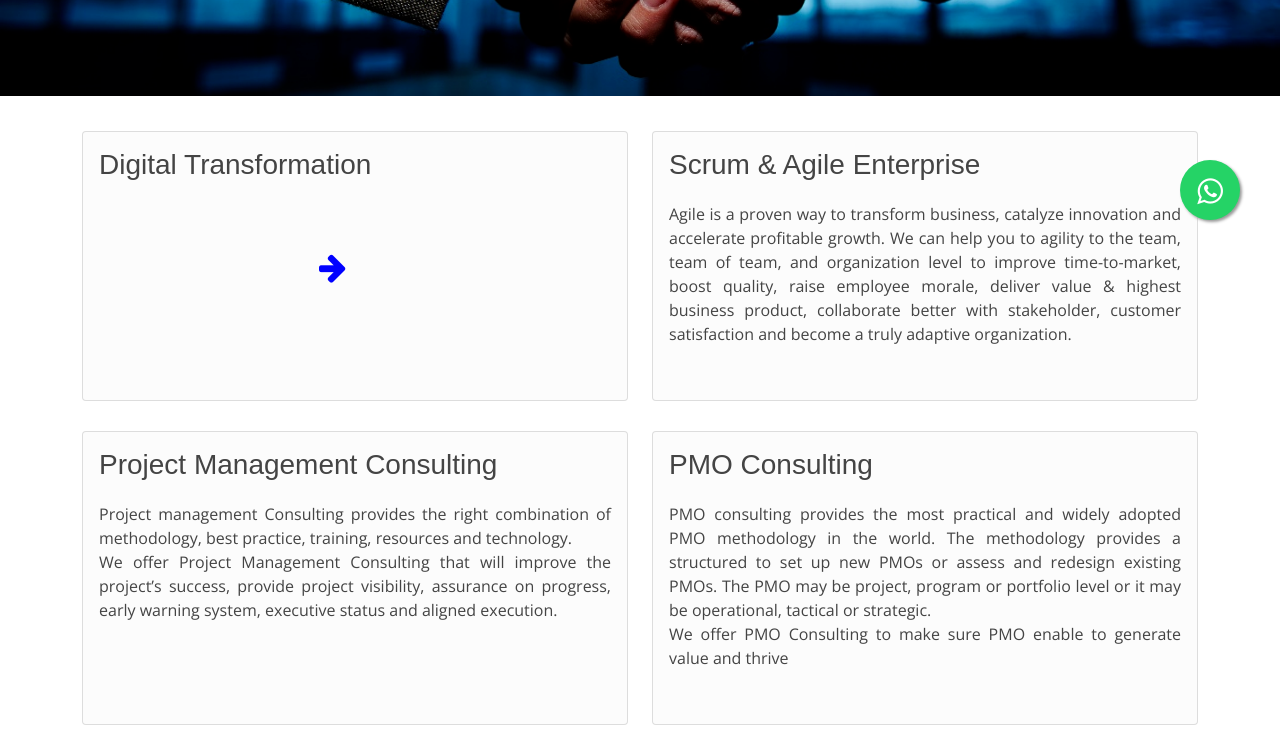
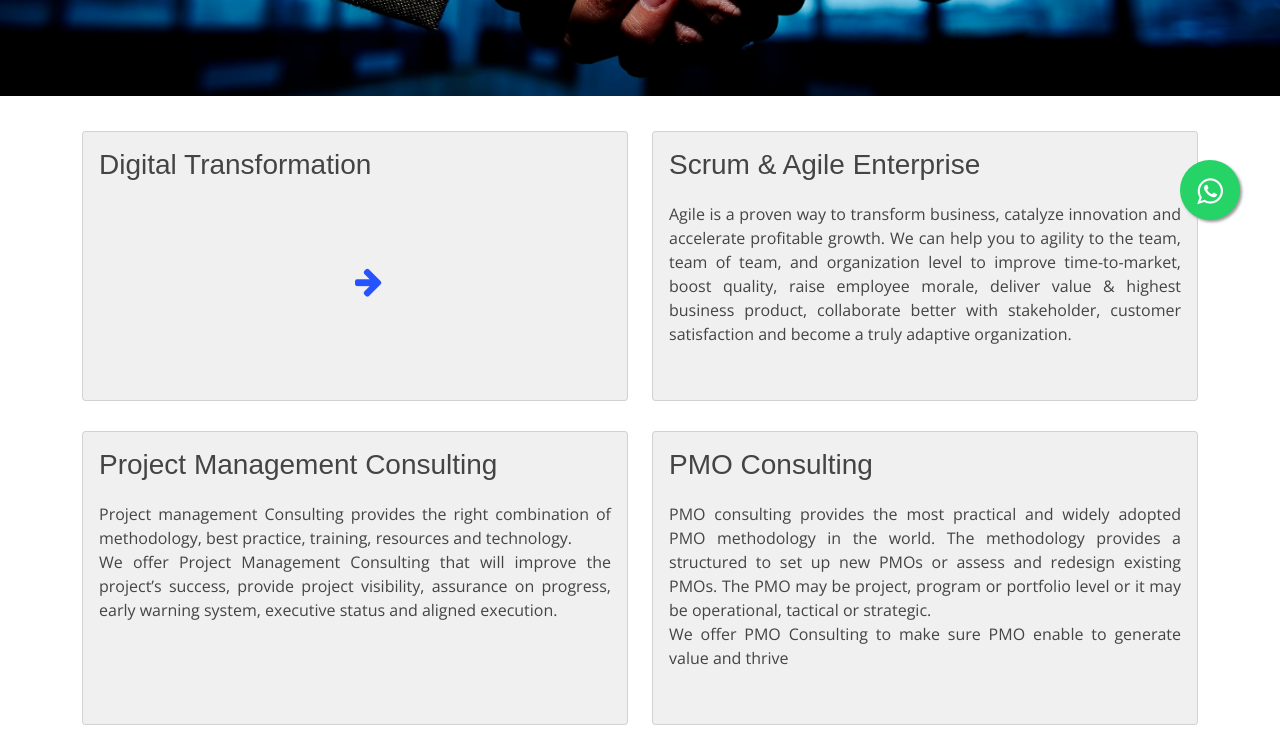
Before and after one commit to afikri/enetwoq, a React (Create React App) app: page /services in a window 1280 px wide. Shown: the part 500-1253 px from the top of the page. Built offline with nearby package versions, Linux system fonts and the light colour scheme; a web font is replaced by a local one.

Commit message:
Fixed service sliding card on hovering

```diff
--- a/src/index.css
+++ b/src/index.css
@@ -598,13 +598,20 @@ h6 {
   margin-top: 16px;
 }
 
-.my
-.overlay-on-hover {
+.my-container {
+  /* background-color: red; */
+}
+
+.my-container:hover .my-overlay {
+  height: 80%;
+}
+
+.my-overlay {
   position: absolute;
   bottom: 0;
   left: 0;
   right: 0;
-  background-color: green;
+  /* background-color: green; */
   color: white;
   overflow: hidden;
   width: 100%;
@@ -612,6 +619,7 @@ h6 {
   transition: .5s ease;
 }
 
-.text-on-hover {
-  background-color: blue;
+.my-text {
+  background-color: #051C2C;
+  height: 200px;
 }
--- a/src/pages/Services.js
+++ b/src/pages/Services.js
@@ -11,18 +11,23 @@ const Services = () => {
         <div className="container">
           <div className="row gy-4">
             <div className="col-md-6 my-container">
-              <div className="card p-3 mb-2 h-100" style={{ backgroundColor: "#FCFCFC" }}>
+              <div className="card p-3 mb-2 h-100" style={{ backgroundColor: "#F0F0F0" }}>
                 <h3 className="heading">Digital Transformation</h3>
-                <div style={{}}>
+                <div>
                   <i className="fa fa-arrow-right fa-2x" style={{
-                    paddingLeft: "220px",
-                    paddingTop:"50px",
-                    margin: "0 auto",
-                    color: "blue"
+                    position: "absolute",
+                    top: "50%",
+                    left: "50%",
+                    color: "#2553FF"
                   }}></i>
                 </div>
-                <div className="overlay-on-hover">
-                  <div className="text-on-hover"></div>
+                <div className="my-overlay">
+                  <div className="my-text">
+                    <p style={{ textAlign: "justify", color:"white"}}>
+                      Digital transformation adopts digital technology to transform services or business to enable a significant improvement in the realization of an organization's objectives. <br />We provide digital solutions enable organization to improve efficiency, increase transparency, cost saving, revenue growth,
+                      better customer experience, better employee engagement and culture and improve competitive advantage.
+                    </p>
+                  </div>
                 </div>
               </div>
             </div>
@@ -33,7 +38,7 @@ const Services = () => {
 
 
             <div className="col-md-6">
-              <div className="card p-3 mb-2 h-100" style={{ backgroundColor: "#FCFCFC" }}>
+              <div className="card p-3 mb-2 h-100" style={{ backgroundColor: "#F0F0F0" }}>
                 <div className="d-flex justify-content-between">
                   <h3 className="heading">Scrum & Agile Enterprise</h3>
                 </div>
@@ -49,7 +54,7 @@ const Services = () => {
         <div className="container" style={{ marginTop: "30px" }}>
           <div className="row gy-4">
             <div className="col-md-6">
-              <div className="card p-3 mb-2 h-100" style={{ backgroundColor: "#FCFCFC" }}>
+              <div className="card p-3 mb-2 h-100" style={{ backgroundColor: "#F0F0F0" }}>
                 <div className="d-flex justify-content-between">
                   <h3 className="heading">Project Management Consulting</h3>
                 </div>
@@ -59,7 +64,7 @@ const Services = () => {
               </div>
             </div>
             <div className="col-md-6">
-              <div className="card p-3 mb-2 h-100" style={{ backgroundColor: "#FCFCFC" }}>
+              <div className="card p-3 mb-2 h-100" style={{ backgroundColor: "#F0F0F0" }}>
                 <div className="d-flex justify-content-between">
                   <h3 className="heading">PMO Consulting</h3>
                 </div>
@@ -75,7 +80,7 @@ const Services = () => {
         <div className="container" style={{ marginTop: "30px" }}>
           <div className="row gy-4">
             <div className="col-md-6">
-              <div className="card p-3 mb-2 h-100" style={{ backgroundColor: "#FCFCFC" }}>
+              <div className="card p-3 mb-2 h-100" style={{ backgroundColor: "#F0F0F0" }}>
                 <div className="d-flex justify-content-between">
                   <h3 className="heading">IT Service Management Consulting</h3>
                 </div>
@@ -86,7 +91,7 @@ const Services = () => {
               </div>
             </div>
             <div className="col-md-6">
-              <div className="card p-3 mb-2 h-100" style={{ backgroundColor: "#FCFCFC" }}>
+              <div className="card p-3 mb-2 h-100" style={{ backgroundColor: "#F0F0F0" }}>
                 <div className="d-flex justify-content-between">
                   <h3 className="heading">IT Security Management Consulting</h3>
                 </div>
```
